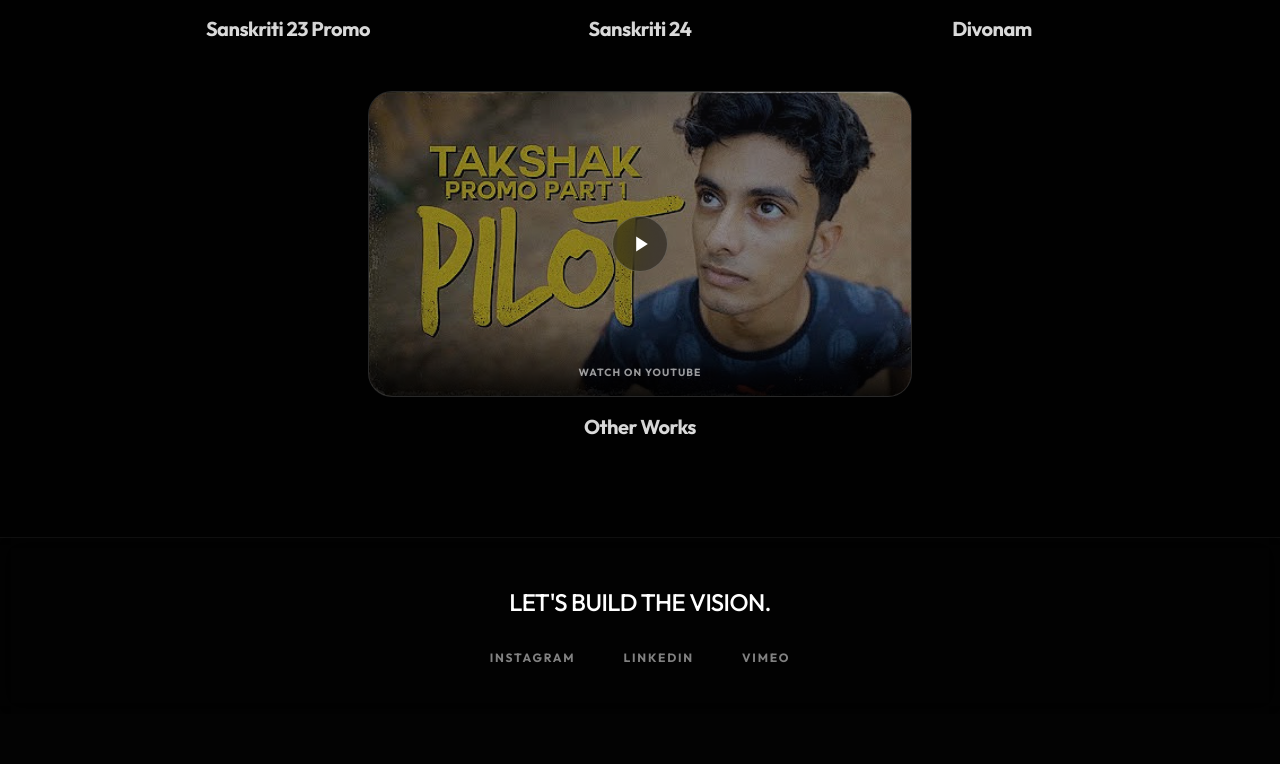
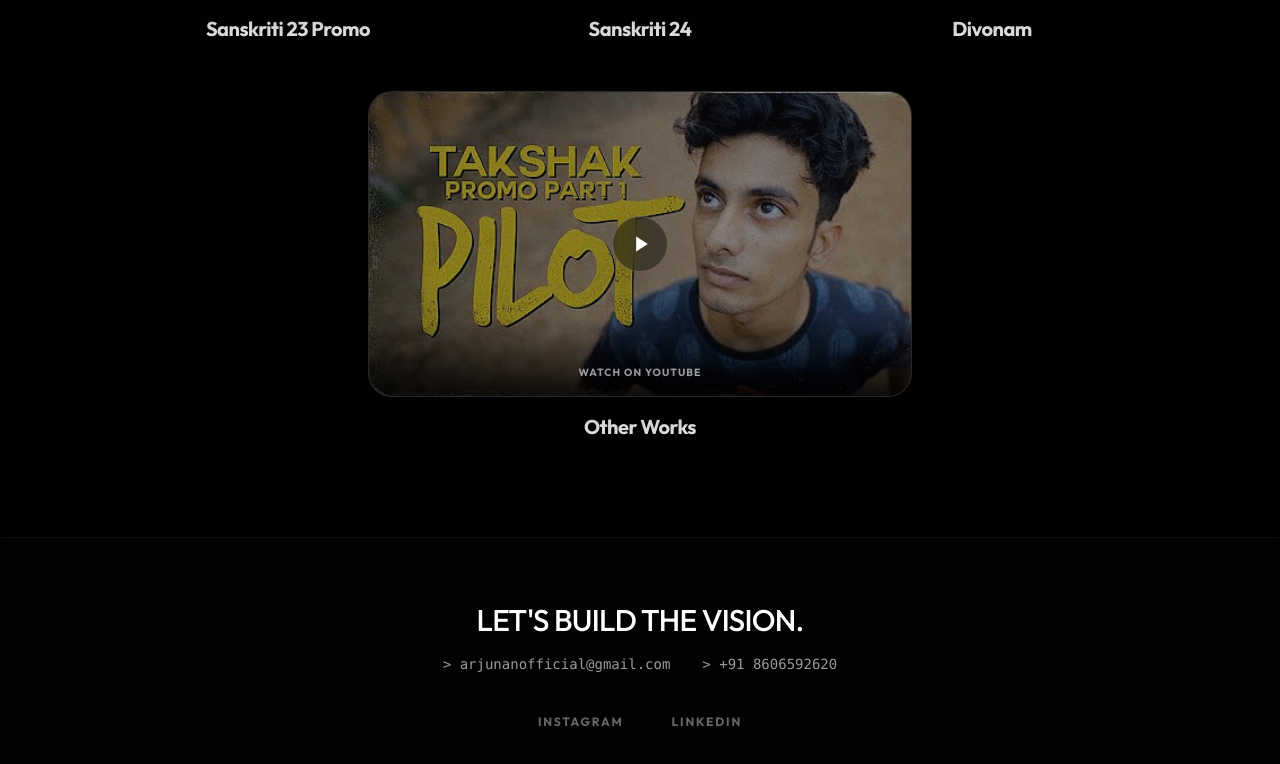
Before and after one commit to ArjunanArul/portfolio, a React (Vite) app: page / in a window 1280 px wide. Shown: the part 6817-7581 px from the top of the page. Before the commit the page ends 7531 px from the top, so only its background shows below. Built offline with nearby package versions, Linux system fonts and the light colour scheme.

Commit message:
feat: add contact information and update social links in footer

```diff
--- a/src/App.tsx
+++ b/src/App.tsx
@@ -924,12 +924,33 @@ function App() {
       </motion.section>
 
       {/* FOOTER */}
-      <footer className="relative z-20 border-t border-white/5 py-12 px-6 flex flex-col items-center backdrop-blur-md bg-black/20">
-        <h2 className="text-2xl font-medium tracking-tight mb-8 uppercase text-white">Let's build the vision.</h2>
-        <div className="flex space-x-12 text-xs font-bold tracking-[0.15em] uppercase text-white/50">
-          <a href="#" className="hover:text-white transition-colors">Instagram</a>
-          <a href="#" className="hover:text-white transition-colors">LinkedIn</a>
-          <a href="#" className="hover:text-white transition-colors">Vimeo</a>
+      <footer className="relative z-20 border-t border-white/5 py-16 px-6 flex flex-col items-center backdrop-blur-md bg-black/20 text-center">
+        <h2 className="text-2xl md:text-3xl font-medium tracking-tight mb-4 uppercase text-white">Let's build the vision.</h2>
+
+        {/* Contact Details */}
+        <div className="flex flex-col sm:flex-row gap-4 sm:gap-8 mb-10 text-sm font-light text-white/60">
+          <a href="mailto:arjunanofficial@gmail.com" className="hover:text-white transition-colors font-mono">&gt; arjunanofficial@gmail.com</a>
+          <a href="tel:+918606592620" className="hover:text-white transition-colors font-mono">&gt; +91 8606592620</a>
+        </div>
+
+        {/* Social Links */}
+        <div className="flex space-x-12 text-xs font-bold tracking-[0.15em] uppercase text-white/40">
+          <a
+            href="https://www.instagram.com/arjunan_arul_"
+            target="_blank"
+            rel="noopener noreferrer"
+            className="hover:text-white hover:underline decoration-indigo-500 underline-offset-4 transition-all duration-300"
+          >
+            Instagram
+          </a>
+          <a
+            href="https://www.linkedin.com/in/arjun-arul-97115a206/"
+            target="_blank"
+            rel="noopener noreferrer"
+            className="hover:text-white hover:underline decoration-indigo-500 underline-offset-4 transition-all duration-300"
+          >
+            LinkedIn
+          </a>
         </div>
       </footer>
     </div>
```
